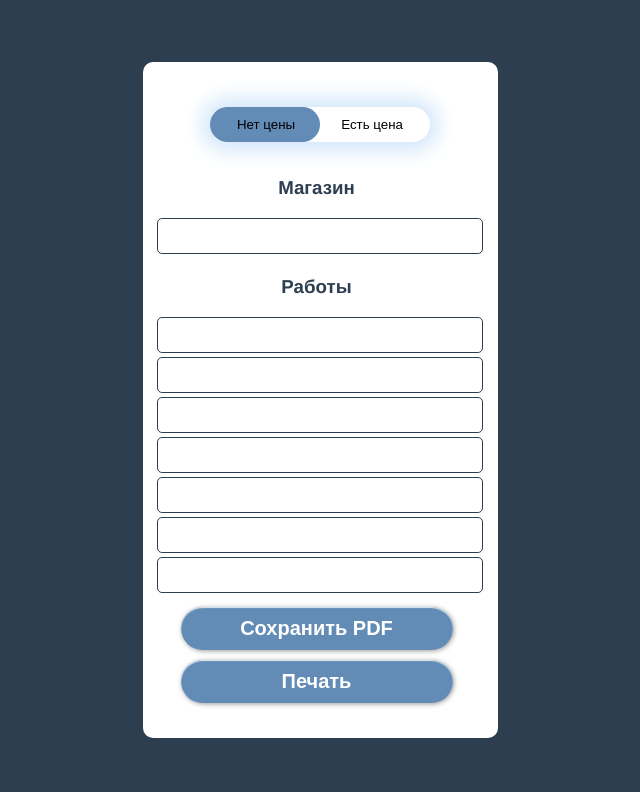
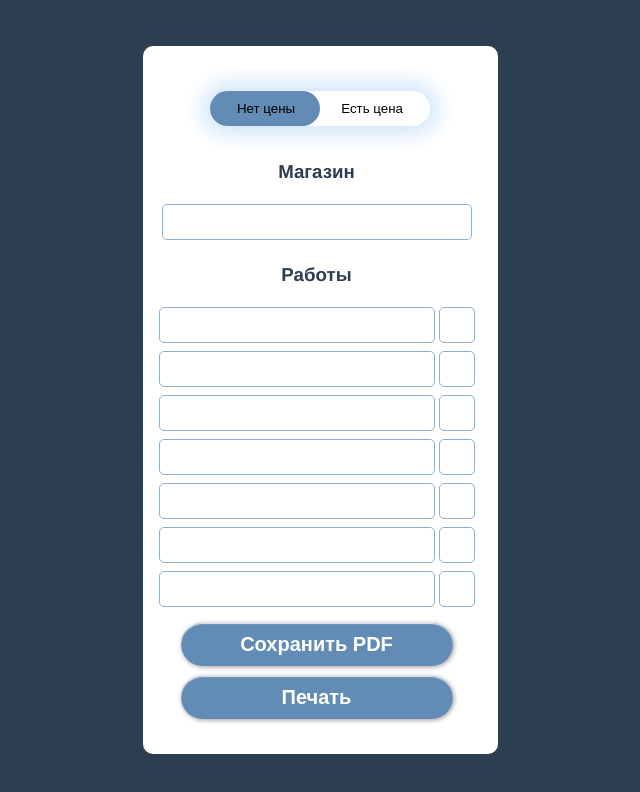
Before and after one commit to 7snak7/accountin_paper, a Vue app: page / in a window 1280 px wide. Shown: the top 792 px of the page, without its empty margins (320-960 px from the left). Built offline with nearby package versions, Linux system fonts and the light colour scheme.

Commit message:
add coll

```diff
--- a/src/components/AccPaper.vue
+++ b/src/components/AccPaper.vue
@@ -91,9 +91,12 @@ function priceOff () {
       </div>
       <div class="form">
         <h3>Магазин</h3>
-        <InputText v-for="(shop, index) in shops" :key="index" v-model="shops[index]"/>
+        <InputText style="width: 304px" v-for="(shop, index) in shops" :key="index" v-model="shops[index]"/>
         <h3>Работы</h3>
-        <InputText v-for="(work, index) in works" :key="index" v-model="works[index].name"/>
+        <div v-for="(work, index) in works" :key="index">
+          <InputText style="width: 270px" v-model="works[index].name"/>
+          <InputText style="width: 30px" v-model="works[index].col"/>
+        </div>
         <button class="btn" @click="savePDF">Сохранить PDF</button>
         <button class="btn" @click="printPage">Печать</button>
       </div>
--- a/src/components/elements/InputText.vue
+++ b/src/components/elements/InputText.vue
@@ -17,16 +17,16 @@ function changeSize () {
 
 <style scoped>
 textarea {
-  width: 100%;
+  margin: 2px;
   height: min-content;
   background: none;
   outline: none;
-  border: 1px solid #2c3e50;
+  border: 1px solid #89b1d8;
   border-radius: 5px;
   resize: none;
 }
 textarea:focus {
-  border: 2px solid #2c3e50;
+  border: 1px solid #000000;
 }
 textarea::-webkit-scrollbar {
   width: 0;
```
